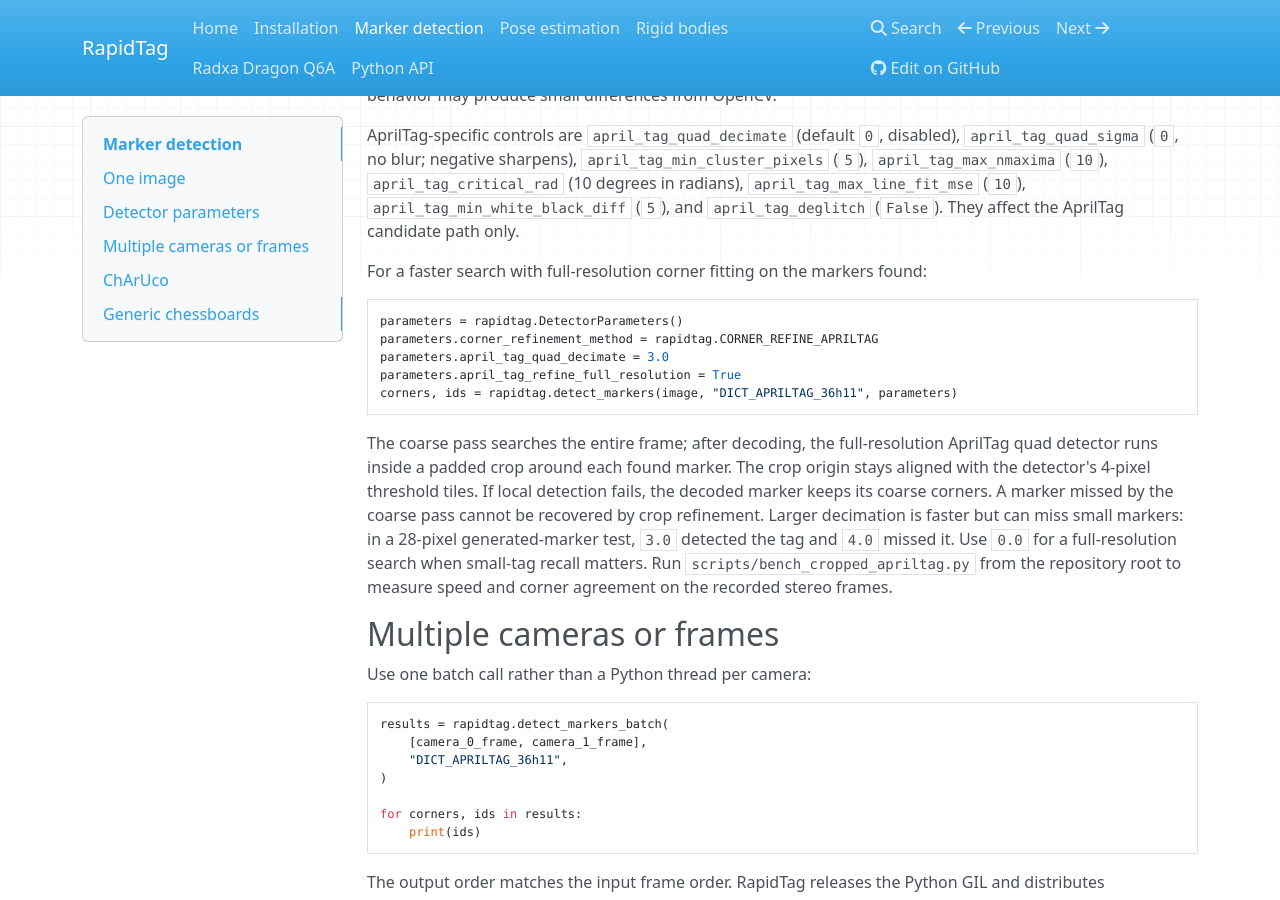
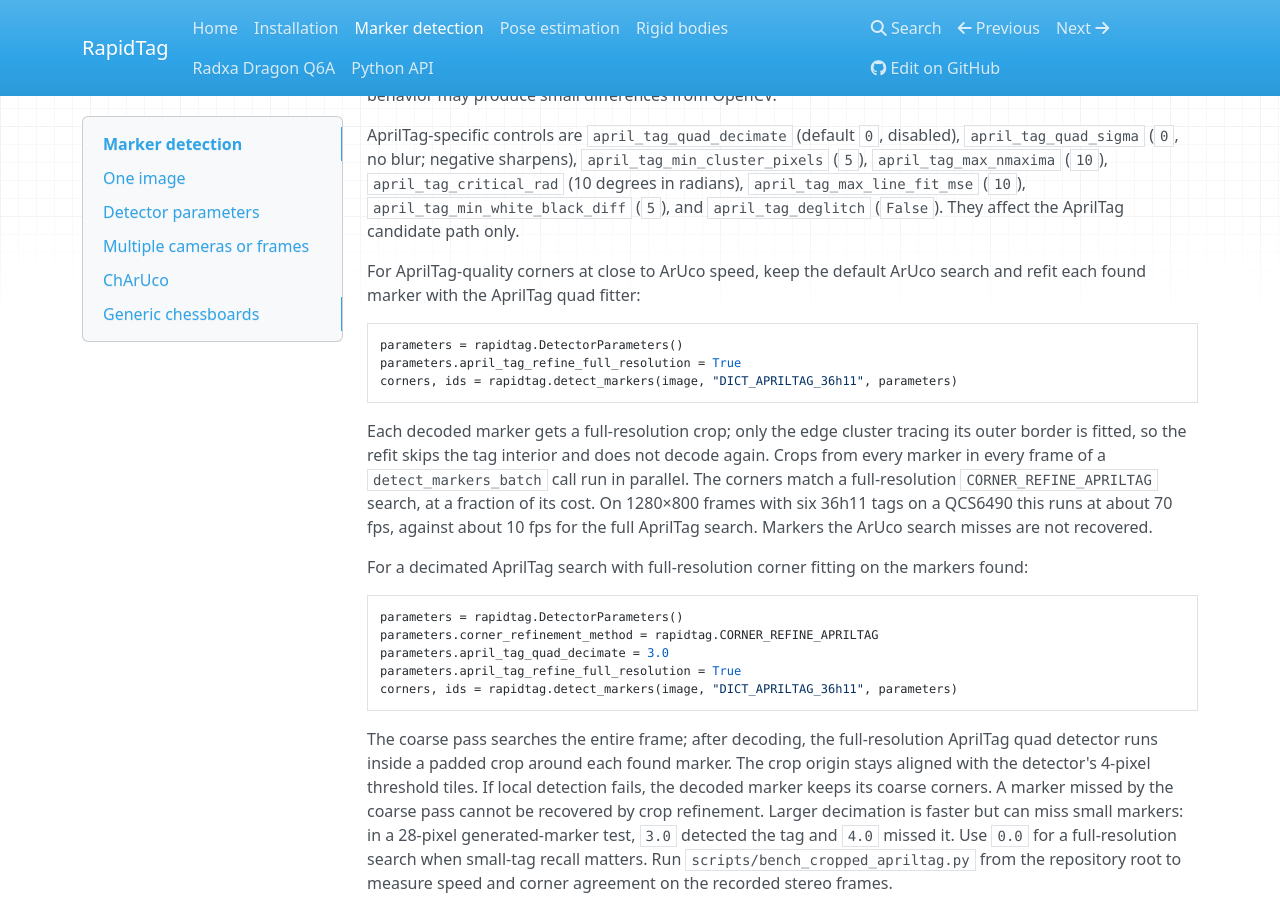
Before and after one commit to SujithChristopher/rapidtag, an MkDocs documentation site: the page built from docs/marker-detection.md, in a window 1280 px wide and 900 px high, scrolled down 986 px. Built offline with MkDocs 1.6.1, drawn with Linux system fonts in a browser that asks for light colours; nearby versions of some CDN libraries.

Commit message:
Size AprilTag crop refit band from the dictionary; release 0.1.10
The border-only refit assumed a 6x6-bit code (8 modules across). Derive the
module size from the dictionary's marker size and border bits so the band and
cluster tolerance are right for 4x4 and 7x7 dictionaries too, and cover them
in the ArUco + refine test. Document the ArUco search + AprilTag refit recipe.

Co-Authored-By: Claude Opus 5.5 <noreply@anthropic.com>

````diff
--- a/Cargo.toml
+++ b/Cargo.toml
@@ -1,6 +1,6 @@
 [package]
 name = "rapidtag"
-version = "0.1.9"
+version = "0.1.10"
 edition = "2021"
 
 [lib]
--- a/docs/marker-detection.md
+++ b/docs/marker-detection.md
@@ -61,7 +61,25 @@ AprilTag-specific controls are `april_tag_quad_decimate` (default `0`, disabled)
 `april_tag_max_line_fit_mse` (`10`), `april_tag_min_white_black_diff` (`5`),
 and `april_tag_deglitch` (`False`). They affect the AprilTag candidate path only.
 
-For a faster search with full-resolution corner fitting on the markers found:
+For AprilTag-quality corners at close to ArUco speed, keep the default ArUco
+search and refit each found marker with the AprilTag quad fitter:
+
+```python
+parameters = rapidtag.DetectorParameters()
+parameters.april_tag_refine_full_resolution = True
+corners, ids = rapidtag.detect_markers(image, "DICT_APRILTAG_36h11", parameters)
+```
+
+Each decoded marker gets a full-resolution crop; only the edge cluster tracing
+its outer border is fitted, so the refit skips the tag interior and does not
+decode again. Crops from every marker in every frame of a
+`detect_markers_batch` call run in parallel. The corners match a full-resolution
+`CORNER_REFINE_APRILTAG` search, at a fraction of its cost. On 1280×800 frames
+with six 36h11 tags on a QCS6490 this runs at about 70 fps, against about 10 fps
+for the full AprilTag search. Markers the ArUco search misses are not recovered.
+
+For a decimated AprilTag search with full-resolution corner fitting on the
+markers found:
 
 ```python
 parameters = rapidtag.DetectorParameters()
--- a/pyproject.toml
+++ b/pyproject.toml
@@ -4,7 +4,7 @@ build-backend = "maturin"
 
 [project]
 name = "rapidtag"
-version = "0.1.9"
+version = "0.1.10"
 description = "RapidTag — fast realtime fiducial marker (ArUco/AprilTag) detection in Rust"
 readme = "README.md"
 requires-python = ">=3.9"
````
Also changed, not shown: 4 other files.
